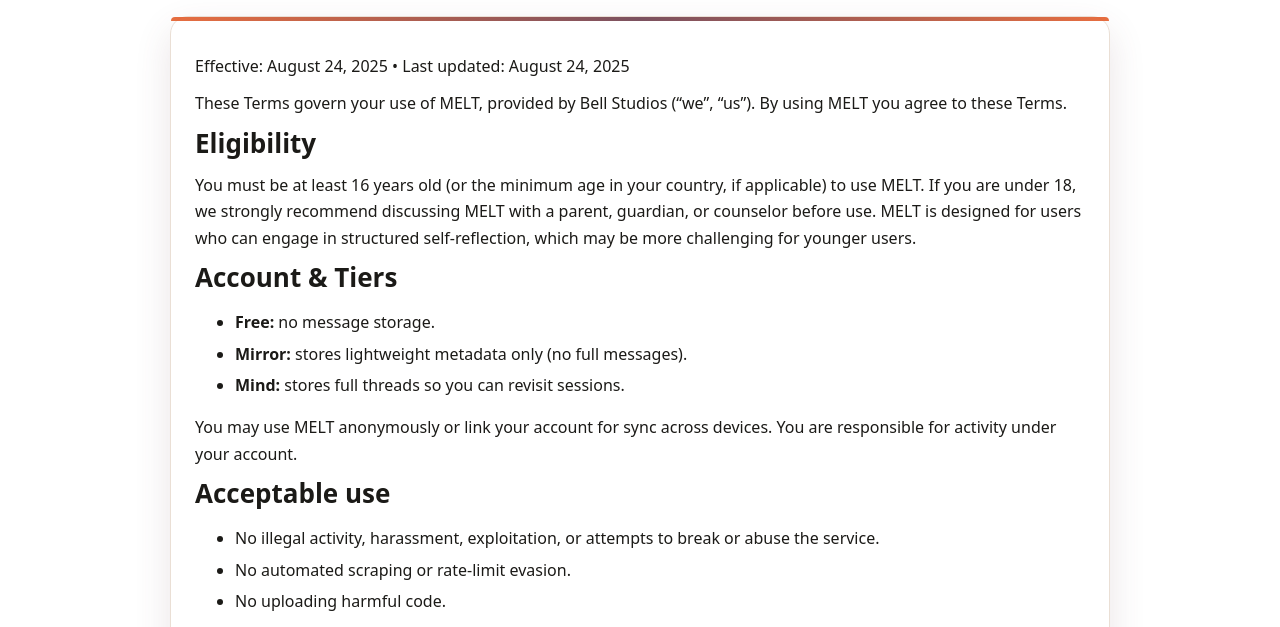
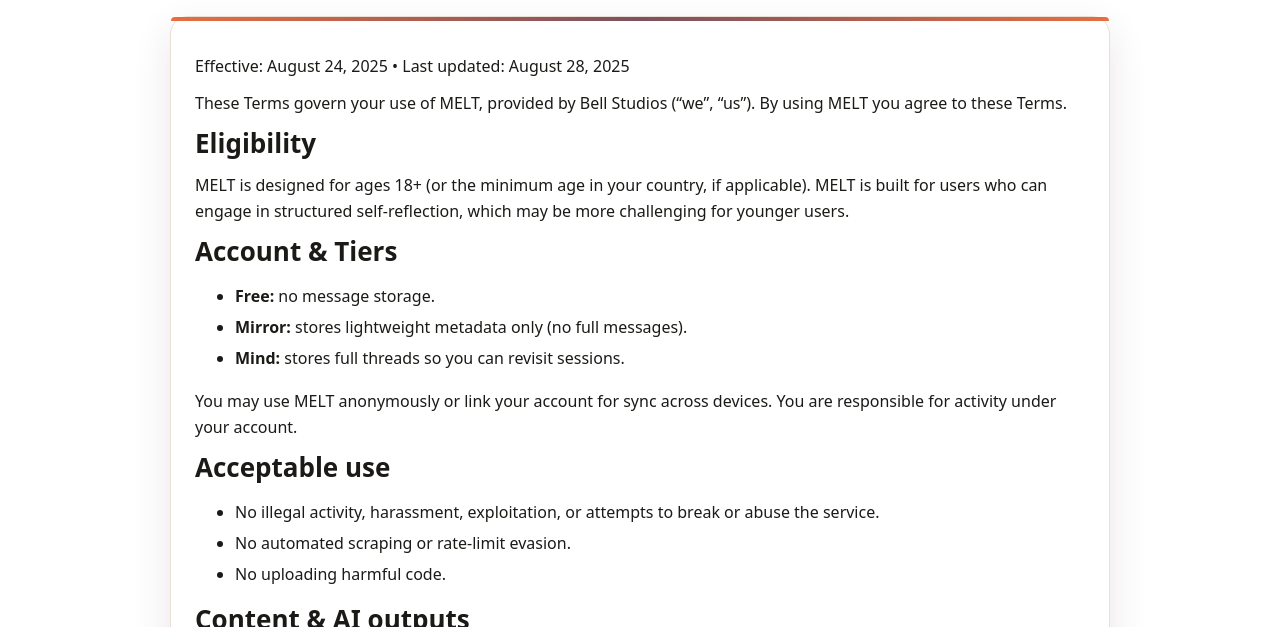
Before and after one commit to DHypno/DHypno.github.io, a plain HTML site: page melt/terms.html in a window 1280 px wide. Shown: the part 168-795 px from the top of the page. Drawn offline with Linux system fonts and the light colour scheme.

Commit message:
Update terms.html

```diff
--- a/melt/terms.html
+++ b/melt/terms.html
@@ -35,12 +35,12 @@
   <main class="container">
     <h1 style="margin-top:.6em">MELT – Terms of Service</h1>
     <div class="card prose">
-      <p class="muted">Effective: August 24, 2025 • Last updated: August 24, 2025</p>
+      <p class="muted">Effective: August 24, 2025 • Last updated: August 28, 2025</p>
 
       <p>These Terms govern your use of MELT, provided by Bell Studios (“we”, “us”). By using MELT you agree to these Terms.</p>
 
       <h2>Eligibility</h2>
-      <p>You must be at least 16 years old (or the minimum age in your country, if applicable) to use MELT. If you are under 18, we strongly recommend discussing MELT with a parent, guardian, or counselor before use. MELT is designed for users who can engage in structured self-reflection, which may be more challenging for younger users.</p>
+      <p>MELT is designed for ages 18+ (or the minimum age in your country, if applicable). MELT is built for users who can engage in structured self-reflection, which may be more challenging for younger users.</p>
 
       <h2>Account & Tiers</h2>
       <ul>
```
